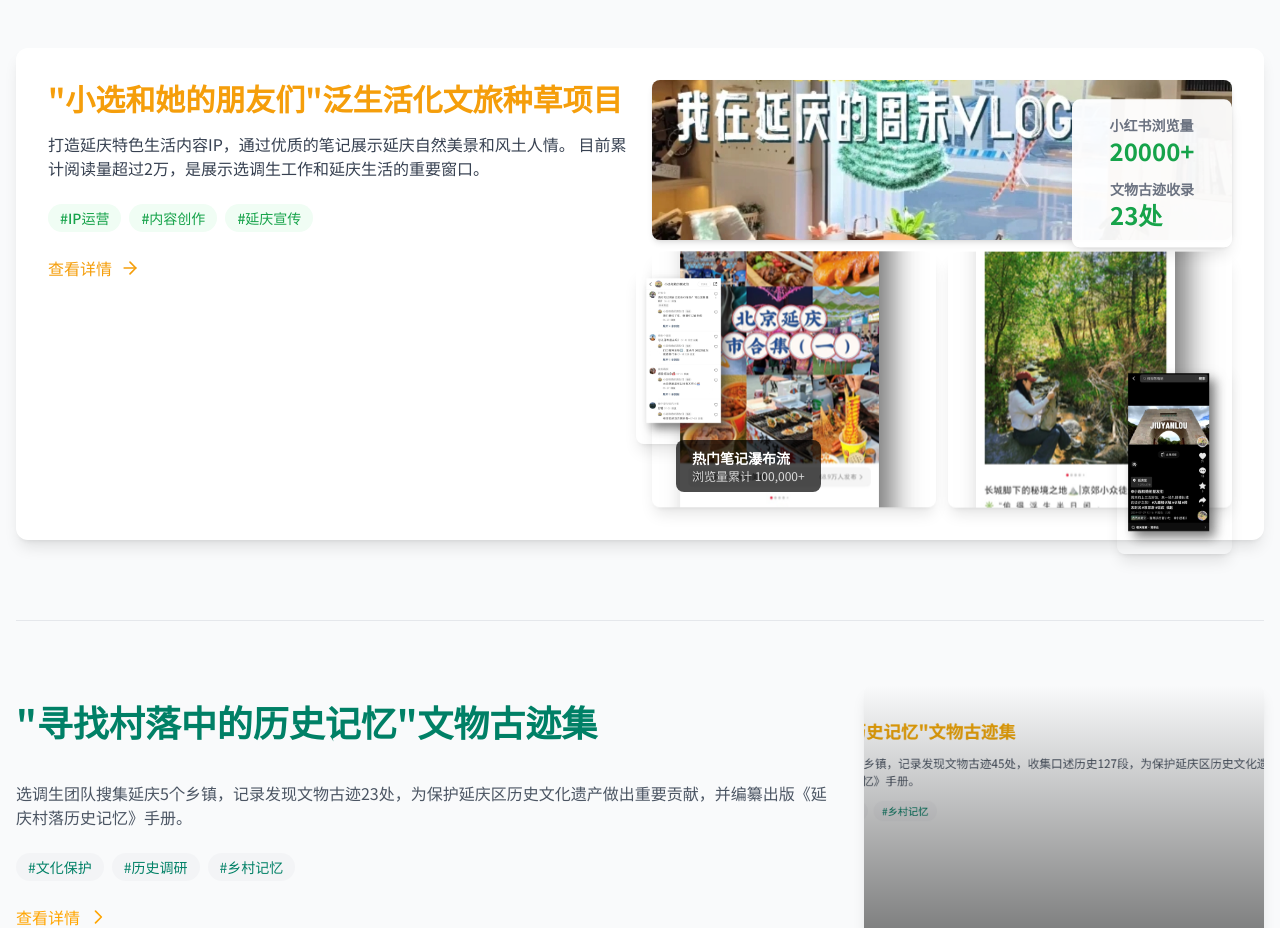
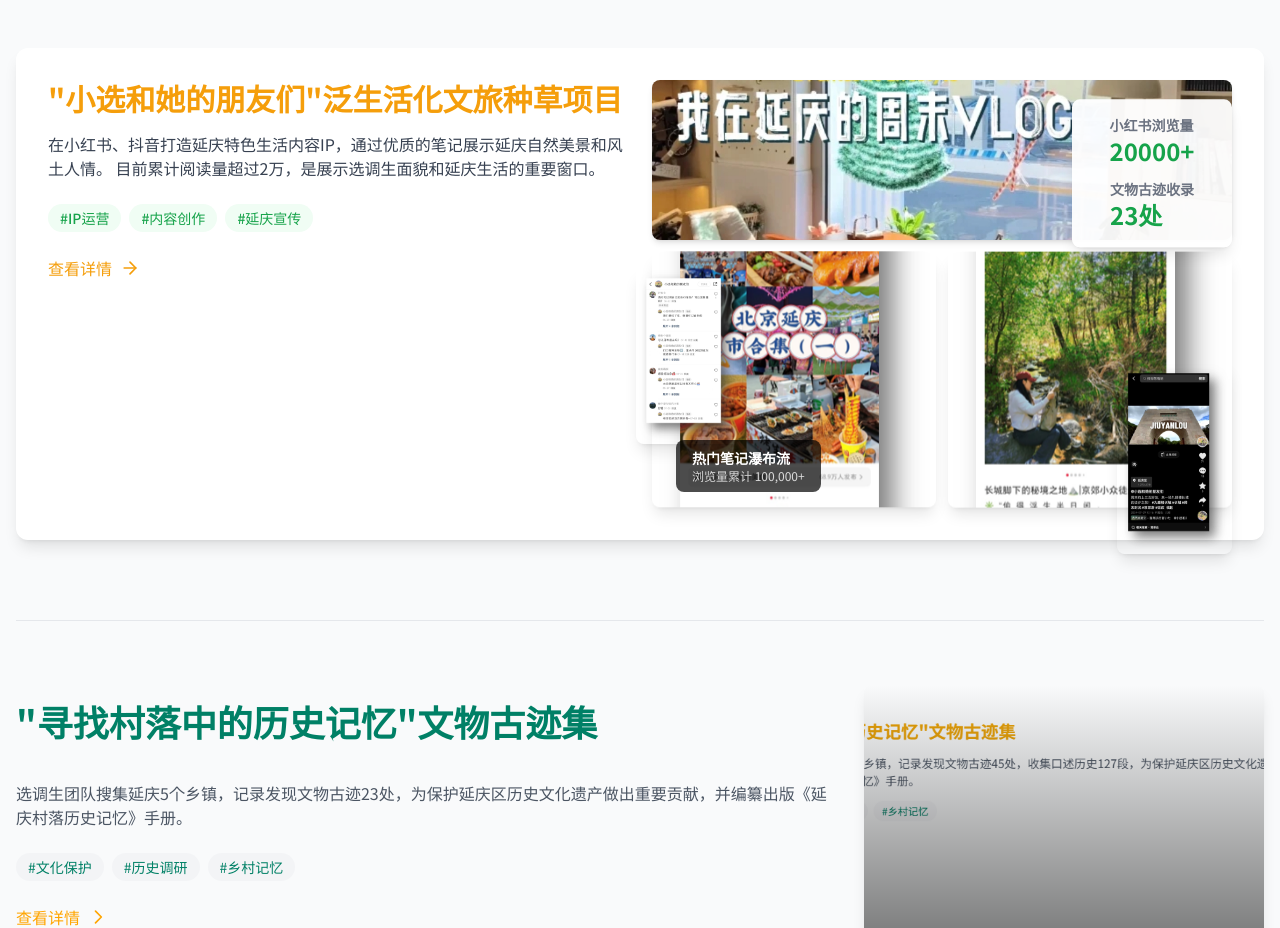
Before and after one commit to 576595254/yanqing-youth-spark, a React (Vite) app: page / in a window 1280 px wide. Shown: the part 1220-2148 px from the top of the page. Built offline with nearby package versions, Linux system fonts and the light colour scheme.

Commit message:
Visual edit in Lovable
Edited UI in Lovable

```diff
--- a/src/components/RedBookProject.tsx
+++ b/src/components/RedBookProject.tsx
@@ -457,10 +457,7 @@ const RedBookProject = () => {
           <div className="md:w-1/2 z-10 px-0">
             <h3 className="text-amber-500 text-3xl font-bold mb-4">"小选和她的朋友们"泛生活化文旅种草项目</h3>
 
-            <p className="text-gray-700 mb-6">
-              打造延庆特色生活内容IP，通过优质的笔记展示延庆自然美景和风土人情。
-              目前累计阅读量超过2万，是展示选调生工作和延庆生活的重要窗口。
-            </p>
+            <p className="text-gray-700 mb-6">在小红书、抖音打造延庆特色生活内容IP，通过优质的笔记展示延庆自然美景和风土人情。 目前累计阅读量超过2万，是展示选调生面貌和延庆生活的重要窗口。</p>
 
             <div className="flex flex-wrap gap-2 mb-6">
               <span className="bg-green-50 text-green-600 px-3 py-1 rounded-full text-sm font-medium">
```
